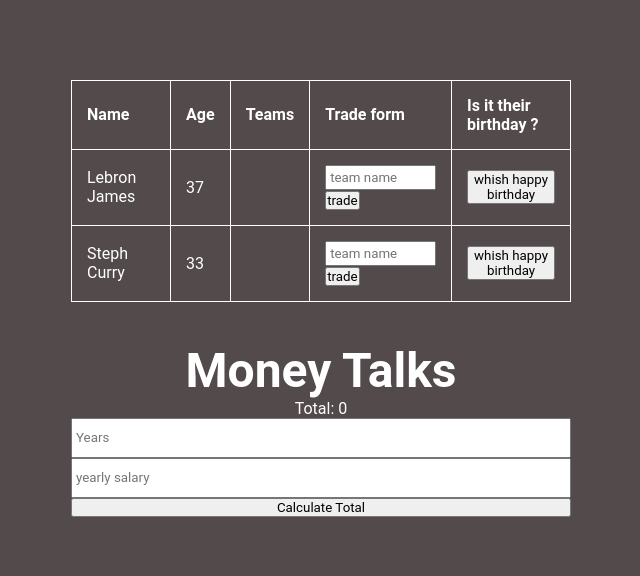
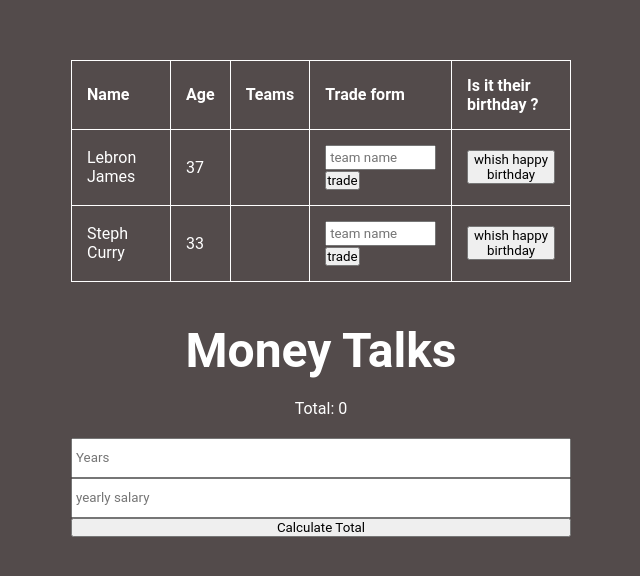
Before and after one commit to Chrisanto76/mobx-begins, a React (Vite) app: page / in a window 1280 px wide. Shown: the part 102-678 px from the top of the page, without its empty margins (319-959 px from the left). Built offline with nearby package versions, Linux system fonts and the light colour scheme.

Commit message:
Add total-p class to total paragraph

```diff
--- a/src/App.css
+++ b/src/App.css
@@ -41,3 +41,7 @@
   width: 100%;
   padding: 3px
 }
+
+.total-p {
+  margin: 20px 0 20px 0;
+}
--- a/src/MoneyForm.tsx
+++ b/src/MoneyForm.tsx
@@ -15,7 +15,7 @@
 			}}
 		>
 			<h1 style={{ marginBottom: 0 }}>Money Talks</h1>
-			<p>Total: {total}</p>
+			<p className="total-p">Total: {total}</p>
 			<input
 				type="number"
 				placeholder="Years"
```
